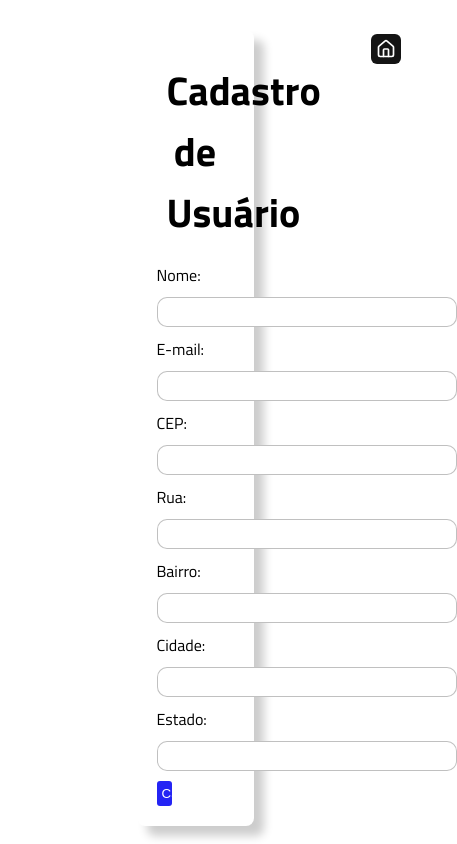
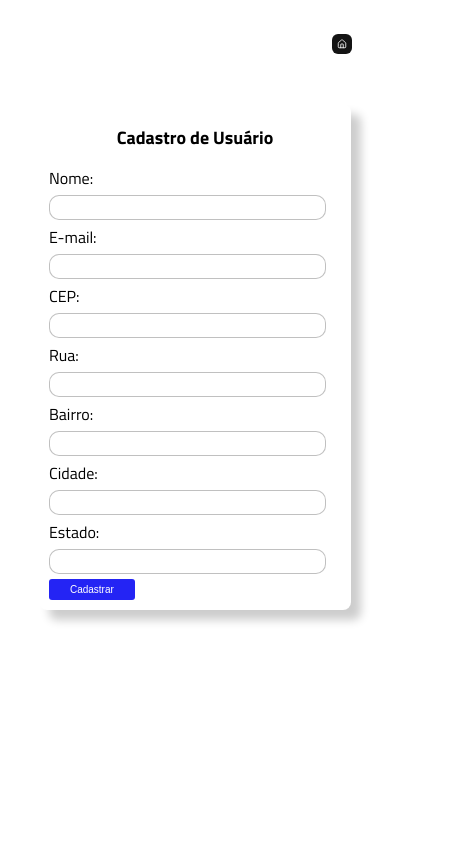
Before and after one commit to pamelaevelim/Portifolio-react, a React (Vite) app: page /cep in a window 390 px wide. Shown: the whole page, 457 px wide, since content can reach past the window. Built offline with nearby package versions, Linux system fonts and the light colour scheme.

Commit message:
responsividade

```diff
--- a/src/Componentes/Home/Home.jsx
+++ b/src/Componentes/Home/Home.jsx
@@ -74,7 +74,7 @@ const parent = {
               <h1>Desenvolvedora Fullstack</h1>
               <p className="paragrafo">
                 Tranformo necessidades em aplicações reais, envolventes e funcionais. Muito além do
-                código; Busco transformar ideias em produtos digitais inovadores, através de soluções que unam
+                código; busco transformar ideias em produtos digitais inovadores, através de soluções que unam
                 estética e funcionalidade.
               </p>
             </div>
--- a/src/Componentes/Login/login.css
+++ b/src/Componentes/Login/login.css
@@ -255,7 +255,7 @@ h1 {
 
     .Home {
         width: 5%;
-        height: auto;
+        height: 3%;
         border-radius: 6px;
         display: flex;
         align-items: center;
@@ -263,7 +263,7 @@ h1 {
         background-color: rgba(0, 0, 0, 0.923);
         position: relative;
         top: 4vh;
-        left: 90%;
+        left: 85%;
     }
 
     #Container {
--- a/src/Componentes/api-cep/Cep.css
+++ b/src/Componentes/api-cep/Cep.css
@@ -55,3 +55,54 @@
     font-size: 40px;
     padding: 10px;
   }
+
+  @media (max-width: 400px) {
+
+    .home {
+      width: 20px;
+      height: 20px;
+      border-radius: 6px;
+      display: flex;
+      align-items: center;
+      justify-content: center;
+      background-color: rgba(0, 0, 0, 0.923);
+      position: relative;
+      top: 4vh;
+      left: 75vw;
+    }
+
+    .container {
+      width: 80vw;
+      background-color: #fff;
+      display: flex;
+      flex-direction: column;
+      padding: 10px;
+      border-radius: 8px;
+      gap: 5px;
+      box-shadow: 10px 10px 10px rgba(0, 0, 0, 0.2);
+      margin-top: 10vh;
+    }
+
+    .campo {
+      width: 95%;
+      padding: 5px;
+    }
+
+    button {
+      width: 22vw;
+      font-size: 10px;
+      color: white;
+      background-color: rgb(36, 36, 244);
+      border: none;
+      border-radius: 2px;
+      padding: 5px;
+    }
+
+    h2 {
+      text-align: center;
+      width: 100%;
+      font-size: 18px;
+      padding: 10px;
+    }
+
+  }
--- a/src/Componentes/api-cep/Cep.jsx
+++ b/src/Componentes/api-cep/Cep.jsx
@@ -74,19 +74,19 @@ export function CEP() {
     <div className="container">
       <h2>Cadastro de Usuário</h2>
       <label>Nome: </label>
-      <input type="text" value={nome} onChange={(event) => setNome(event.target.value)} />
+      <input className='campo' type="text" value={nome} onChange={(event) => setNome(event.target.value)} />
       <label>E-mail: </label>
-      <input type="text" value={email} onChange={(event) => setEmail(event.target.value)} />
+      <input className='campo' type="text" value={email} onChange={(event) => setEmail(event.target.value)} />
       <label>CEP: </label>
-      <input type="text" value={cep} onChange={(event) => pesquisarCep(event.target.value)} />
+      <input className='campo' type="text" value={cep} onChange={(event) => pesquisarCep(event.target.value)} />
       <label>Rua: </label>
-      <input type="text" value={rua} onChange={(event) => setRua(event.target.value)}/>
+      <input className='campo' type="text" value={rua} onChange={(event) => setRua(event.target.value)}/>
       <label>Bairro: </label>
-      <input type="text" value={bairro} onChange={(event) => setBairro(event.target.value)}/>
+      <input className='campo' type="text" value={bairro} onChange={(event) => setBairro(event.target.value)}/>
       <label>Cidade: </label>
-      <input type="text" value={cidade} onChange={(event) => setCidade(event.target.value)}/>
+      <input className='campo' type="text" value={cidade} onChange={(event) => setCidade(event.target.value)}/>
       <label>Estado: </label>
-      <input type="text" value={estado} onChange={(event) => setEstado(event.target.value)}/>
+      <input className='campo' type="text" value={estado} onChange={(event) => setEstado(event.target.value)}/>
       <button onClick={handleCadastro}>Cadastrar</button>
     </div>
     </>
--- a/src/Componentes/to-do-list/ToDoList.css
+++ b/src/Componentes/to-do-list/ToDoList.css
@@ -24,14 +24,11 @@
     justify-content: center;
 
     h1 {
-      margin-top: 20px;
-      font-size: 100px;
       font-family: Georgia, 'Times New Roman', Times, serif;
     }
   }
 
   .todo-app {
-    min-width: 400px;
     max-width: fit-content;
     display: flex;
     flex-direction: column;
@@ -41,7 +38,6 @@
     border-radius: 15px;
     position: relative;
     top: 15vh;
-    left: 40vw;
   }
 
   .botao {
@@ -69,8 +65,6 @@
   }
 
   input {
-    width: 300px;
-    height: 30px;
     padding: 5px 8px;
     border-radius: 10px;
     border: solid 0.5px rgba(0, 0, 0, 0.249);
@@ -91,7 +85,6 @@
     display: flex;
     justify-content: space-between;
     align-items: center;
-    padding: 25px;
     border-bottom: solid 1px #221f1f;
     transition: .3s;
   }
@@ -110,8 +103,6 @@
   .bloco3 {
     display: flex;
     gap: 5px;
-    margin-top: -25px;
-    margin-left: 10px;
   }
 
   .todo.done h3 {
@@ -119,16 +110,90 @@
     text-decoration-color: rgba(0, 0, 0, 0.803);
   }
 
-
   .voltar {
-    width: 30px;
-    height: 30px;
     border-radius: 6px;
     display: flex;
     align-items: center;
     justify-content: center;
     background-color: rgba(0, 0, 0, 0.923);
     position: relative;
+  }
+
+  @media (min-width: 400px) {
+
+  header {
+
+    h1 {
+      font-size: 100px;
+      margin-top: 20px;
+    }
+  }
+
+  .todo {
+    padding: 25px;
+  }
+
+  .todo-app {
+    min-width: 400px;
+    left: 40vw;
+  }
+
+  input {
+    width: 300px;
+    height: 30px;
+  }
+
+  .voltar {
+    width: 30px;
+    height: 30px;
     top: 10vh;
     left: 25vw;
   }
+
+  .bloco3 {
+    margin-top: -25px;
+  }
+
+}
+
+@media (max-width: 400px) {
+
+  header {
+
+    h1 {
+      font-size: 14vw;
+      margin-top: 50px;
+    }
+  }
+
+  .todo {
+    padding: 12px 5px;
+    font-size: 3vw;
+  }
+
+  .todo-app {
+    min-width: 70vw;
+    width: auto;
+    max-width: 90vw;
+    left: 5vw;
+  }
+
+  input {
+    width: auto;
+    height: 25px;
+  }
+
+  .voltar {
+    width: 20px;
+    height: 20px;
+    top: 16vh;
+  }
+
+  .bloco {
+    font-size: 5vw;
+  }
+
+  .bloco3 {
+    margin-top: -20px;
+  }
+}
```
Also changed, not shown: src/Componentes/to-do-list/todolist.jsx (line endings or trailing spaces).
